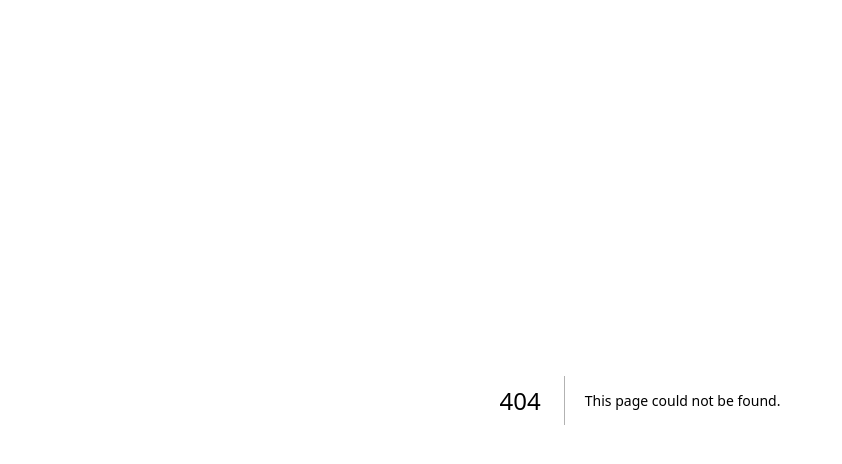
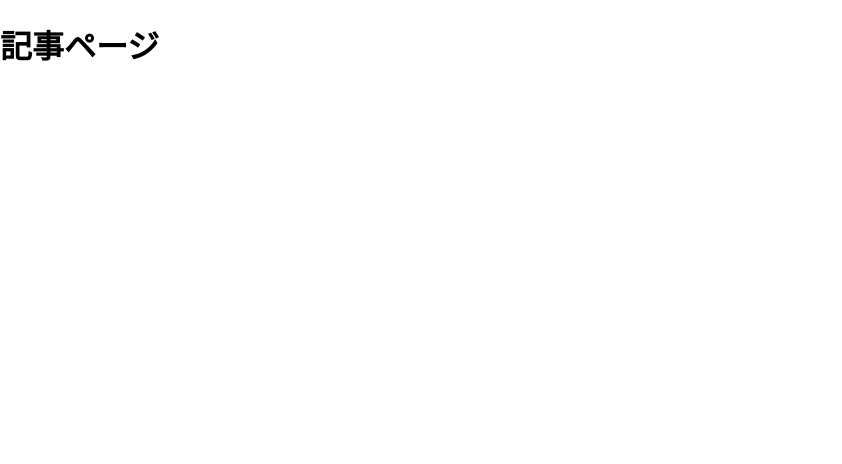
Before and after one commit to ren-ichinose/230323-typescript-nextjs-website, a Next.js app: page /blog/1 in a window 1280 px wide. Before the commit this address had no page. Shown: the top 464 px of the page, without its empty margins (0-842 px from the left). Built offline with nearby package versions, Linux system fonts and the light colour scheme.

Commit message:
ブログ個別ページの実装準備 #3

```diff
--- /dev/null
+++ b/pages/blog/[slug].js
@@ -0,0 +1,5 @@
+const ShingleBlog = () => {
+  return <h1>記事ページ</h1>;
+};
+
+export default ShingleBlog;
```
